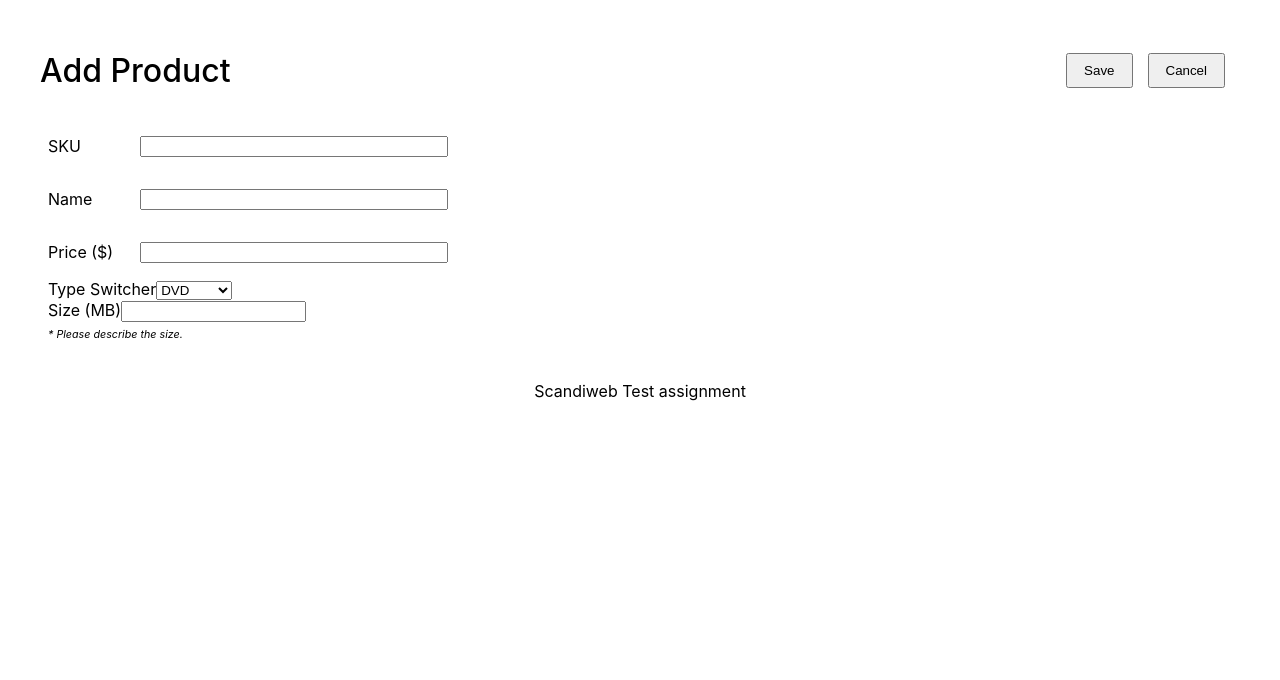
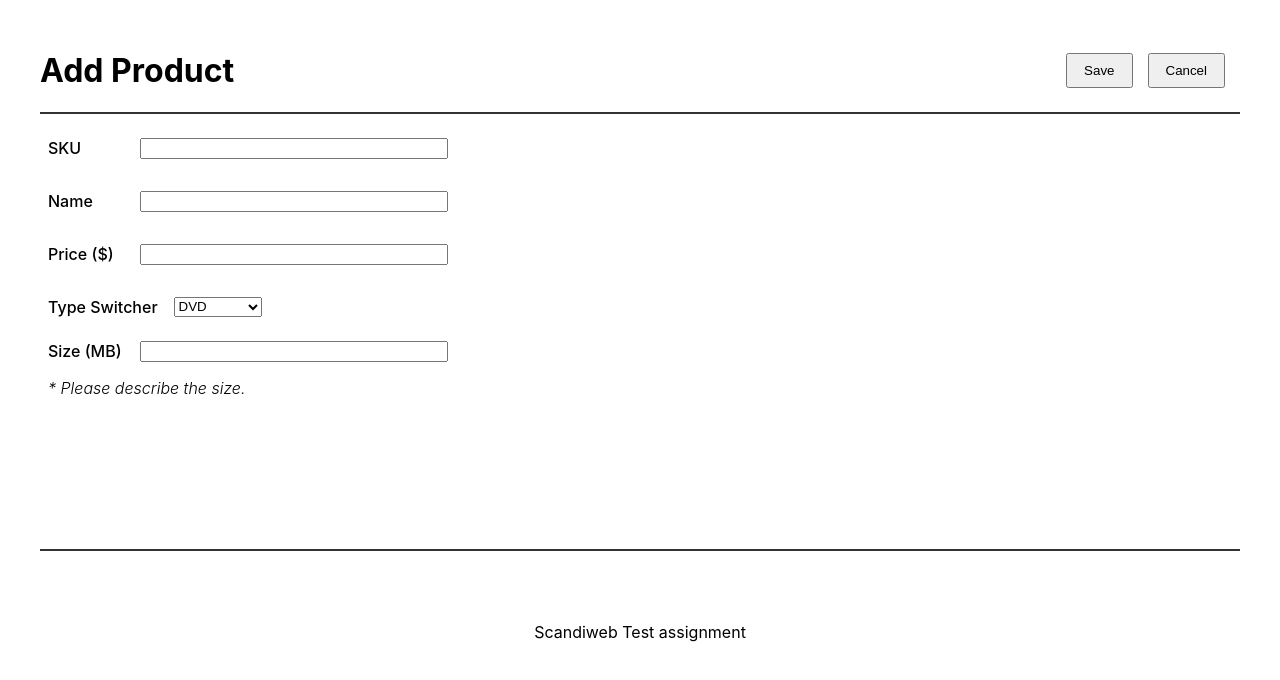
Before and after one commit to KenjxJJ/e-commerce-scandiweb, a React (Create React App) app: page /add-product in a window 1280 px wide. Shown: the top 680 px of the page. Built offline with nearby package versions, Linux system fonts and the light colour scheme.

Commit message:
Add ui design to add product page#2

```diff
--- a/src/App.css
+++ b/src/App.css
@@ -1,7 +1,8 @@
 /* ProductsList Page */
 .products-list-main,
-.products-add-item {
+.product-add-item {
     display: flex;
+    min-height: 70vh;
     margin: 15px auto 7.5px;
     padding: 15px 2.5rem 0px !important;
     flex-flow: column nowrap;
@@ -15,7 +16,8 @@
     flex: 1 1 100%;
 }
 
-.products-list-main header {
+.products-list-main header,
+.product-add-item header {
     display: flex;
     min-height: 30px;
     flex-direction: row;
@@ -69,13 +71,16 @@ a {
 /* Category Section */
 .item-description {
     font-style: italic;
-    font-size: 0.67rem;
+    font-size: 1rem;
+    font-weight: 300;
 }
 
 .add-product {
     display: flex;
+    border-top: 2px solid #333;
+    border-bottom: 2px solid #333;
+    padding: 0.5rem 0.5rem 4rem;
     justify-content: flex-start;
-    padding: 0.5rem;
 }
 
 #product_form {
@@ -91,24 +96,35 @@ a {
     flex-wrap: wrap;
 }
 
-.general-product-details label {
+.general-product-details label,
+.product-type-section label,
+.category-item label {
     flex: 1 1 100%;
     display: flex;
+    font-weight: 500;
     padding: .5rem 0rem;
-    margin:  .5rem 0rem;
+    margin: .5rem 0rem;
 }
 
-.general-product-details input {
+.general-product-details input,
+.category-item input {
     margin-left: 1.5rem;
     text-align: right;
-    width:  300px;
+    width: 300px;
     margin-left: auto;
     justify-content: flex-end;
 }
 
+select {
+    width: 5.5rem;
+    margin-left: 1rem;
+}
+
+.category-item{
+    height: 9.5rem;
+}
 
 /* Footer Page */
-
 .footer {
     display: flex;
     justify-content: center;
--- a/src/pages/AddProductPage.jsx
+++ b/src/pages/AddProductPage.jsx
@@ -8,8 +8,10 @@ const CategoryDetailSection = ({ selectedItem }) => {
       <div className="category-item">
         {selectedItem.options.map((item) => (
           <div key={item.id}>
-            <label htmlFor={item.id}>{item.label}</label>
-            <input id={item.id} type={item.type} />
+            <label htmlFor={item.id}>
+              {item.label}
+              <input id={item.id} type={item.type} />
+            </label>
           </div>
         ))}
         <span className="item-description">* {selectedItem.description}</span>
@@ -26,14 +28,12 @@ const AddProductPage = () => {
         id: "size",
         label: "Size (MB)",
         type: "text",
-
       },
     ],
-    description : "Please describe the size."
+    description: "Please describe the size.",
   });
 
   const changeProductType = (type) => {
-
     // OPTIONS
     const category_detail = [
       {
@@ -45,7 +45,7 @@ const AddProductPage = () => {
             type: "text",
           },
         ],
-        description : "Please, provide size."
+        description: "Please, provide size.",
       },
       {
         name: "Furniture",
@@ -54,66 +54,74 @@ const AddProductPage = () => {
           { label: "Width (CM)", type: "number" },
           { label: "Length (CM)", type: "number" },
         ],
-        description : "Please describe the dimensions in HxWxL Format."
+        description: "Please describe the dimensions in HxWxL Format.",
       },
       {
         name: "Book",
         options: [{ label: "Weight (KG)", id: "book", type: "number" }],
-        description : "Please, provide weight."
+        description: "Please, provide weight.",
       },
     ];
 
-    const selectedItem = category_detail.find((arrValue) => arrValue.name === type && type !== "Select the product type");
+    const selectedItem = category_detail.find(
+      (arrValue) => arrValue.name === type && type !== "Select the product type"
+    );
     setSelection(selectedItem);
   };
 
   return (
-    <main className="products-list-main">
+    <main className="product-add-item">
       <header>
         <div>
           <h1>Add Product</h1>
         </div>
         <div>
-          <button id="add-product">
-            <Link to="/add-product" className="add-product-link">
+          <button type="submit">
+            <Link to="/">
               Save
             </Link>
           </button>
-          <button id="delete-product-btn">Cancel</button>
+          <button>
+            <Link to="/">
+              Cancel
+            </Link>
+          </button>
         </div>
       </header>
 
       <div className="add-product">
-        <form id="product_form" action="create.php">
+        <form id="product_form" validate action="create.php">
           <section className="general-product-details">
-            <label htmlFor="sku">SKU
-            <input id="sku" name="sku" type="text" />
+            <label htmlFor="sku">
+              SKU
+              <input id="sku" name="sku" type="text" required="true"/>
             </label>
-            <label htmlFor="name">Name
-            <input name="name" id="name" type="text" />
+            <label htmlFor="name">
+              Name
+              <input name="name" id="name" type="text" />
             </label>
 
-            <label htmlFor="price">Price ($)
-            <input id="price" name="price" type="text" />
+            <label htmlFor="price">
+              Price ($)
+              <input id="price" name="price" type="text" />
             </label>
-
           </section>
 
           <section className="product-type-section">
             <label htmlFor="productType" name="product-type">
               Type Switcher
+              <select
+                id="productType"
+                onChange={(e) => changeProductType(e.target.value)}
+              >
+                <option value="DVD">DVD</option>
+                <option value="Furniture">Furniture</option>
+                <option value="Book">Book</option>
+              </select>
             </label>
-            <select id="productType" onChange={(e)=>changeProductType(e.target.value)}>
-               <option value="DVD">
-                DVD
-              </option>
-              <option value="Furniture">Furniture</option>
-              <option value="Book">Book</option>
-            </select>
 
             {/* Display Selected Option */}
             <CategoryDetailSection selectedItem={selection} />
-
           </section>
         </form>
       </div>
```
